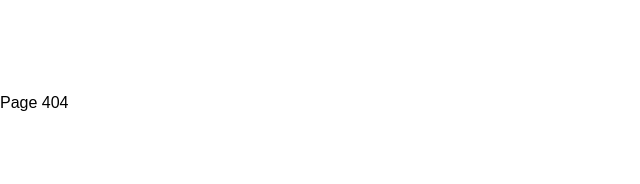
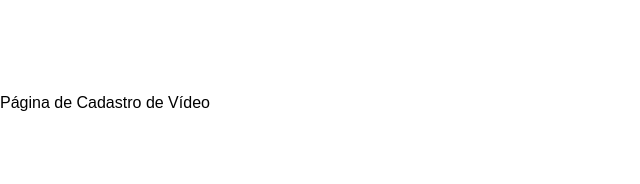
Before and after one commit to catapandanilo/catapanflix, a React (Create React App) app: page /cadastro/video in a window 1280 px wide. Shown: the top 184 px of the page, without its empty margins (0-640 px from the left). Built offline with nearby package versions, Linux system fonts and the light colour scheme; a web font is replaced by a local one.

Commit message:
add cadastro video route

```diff
--- a/src/index.js
+++ b/src/index.js
@@ -3,13 +3,14 @@ import ReactDOM from 'react-dom';
 import './index.css';
 import App from './App';
 import { BrowserRouter, Switch, Route } from 'react-router-dom'
-
+import CadastroVideo from './pages/cadastro/Video'
 
 ReactDOM.render(
   <BrowserRouter>
     <Switch>
       <Route path="/" component= { App } exact />
-      <Route component= { () => (<div>Page 404</div>) } />
+      <Route path="/cadastro/video" component= { CadastroVideo } />
+      <Route component= { () => (<div>Página 404</div>) } />
     </Switch>
   </BrowserRouter>,
 
--- /dev/null
+++ b/src/pages/cadastro/Video/index.js
@@ -0,0 +1,11 @@
+import React from 'react'
+
+function CadastroVideo () {
+  return (
+    <div>
+      Página de Cadastro de Vídeo
+    </div>
+  )
+}
+
+export default CadastroVideo
```
